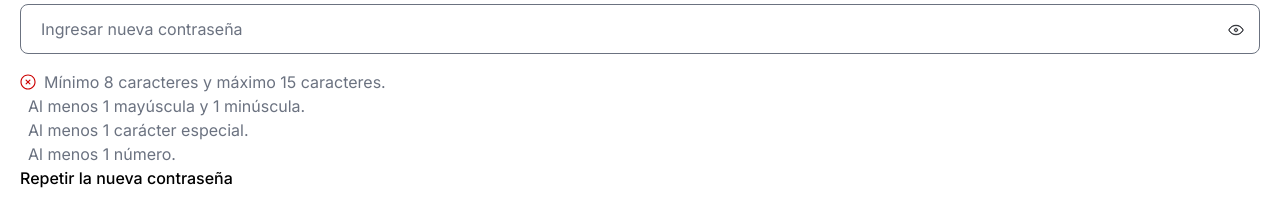
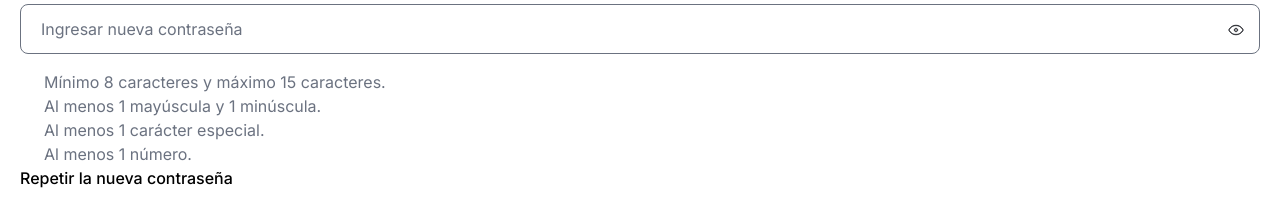
Before and after one commit to teamVoltix/voltix-front, an Angular app: page /new-password in a window 1280 px wide. Shown: the part 300-498 px from the top of the page. Built offline with nearby package versions, Linux system fonts and the light colour scheme.

Commit message:
validaciones de contraseña ok

```diff
--- a/src/app/auth/components/new-password/new-password.component.css
+++ b/src/app/auth/components/new-password/new-password.component.css
@@ -1,3 +1,25 @@
-.container{
+.container {
   height: calc(100vh - 52px);
 }
+
+.containerCheck {
+  display: flex;
+  flex-direction: column;
+}
+
+li {
+  display: flex;
+  align-items: center;
+  justify-content: space-between;
+}
+
+li div:first-child {
+  display: flex;
+  align-items: center;
+  justify-content: center;
+  width: 1rem;
+}
+
+li div:last-child {
+  flex: 1;
+}
--- a/src/app/auth/components/new-password/new-password.component.html
+++ b/src/app/auth/components/new-password/new-password.component.html
@@ -1,60 +1,196 @@
 <app-header></app-header>
 
 <section class="container pt-[50px] pb-[94px] px-5 relative">
-  <h2 class="text-2xl text-dark-text font-semibold mb-5">
-    Nueva contraseña
-  </h2>
+  <h2 class="text-2xl text-dark-text font-semibold mb-5">Nueva contraseña</h2>
 
   <form class="flex flex-col" action="" [formGroup]="newPasswordForm">
     <div>
-      <label for="email" class="block mb-[10px] text-base font-medium text-black">Email</label>
+      <label
+        for="email"
+        class="block mb-[10px] text-base font-medium text-black"
+        >Email</label
+      >
 
-      <input formControlName="email" type="email" id="email"
+      <input
+        formControlName="email"
+        type="email"
+        id="email"
         class="w-full bg-[#e8e9ed] border border-[#e8e9ed] text-dark-text text-base rounded-lg block px-5 py-3 mb-4 focus:outline-none focus:ring-0 focus:border-[#e8e9ed]"
-        placeholder="ejemplo@ejemplo.com" readonly [value]="userEmail" />
+        placeholder="ejemplo@ejemplo.com"
+        readonly
+        [value]="userEmail"
+      />
 
-      <app-input-password formControlName="newPassword" name="newPassword" label="Nueva contraseña"
-        placeholder="Ingresar nueva contraseña"></app-input-password>
+      <app-input-password
+        formControlName="newPassword"
+        name="newPassword"
+        label="Nueva contraseña"
+        placeholder="Ingresar nueva contraseña"
+      ></app-input-password>
 
+      <div class="containerCheck">
         <ul class="list-none p-0">
           <!-- Longitud mínima y máxima -->
           <li class="flex items-center">
+            <div class="flex items-center w-1/12">
               <img
-            *ngIf="newPasswordForm.get('newPassword')?.touched ? newPasswordForm.get('newPassword')?.hasError('lengthError') : true"
-            src="/assets/icons/redCrossCircle.svg" alt="Error: longitud incorrecta" class="w-4 h-4" />
-
+                *ngIf="
+                  newPasswordForm.get('newPassword')?.touched &&
+                  (newPasswordForm
+                    .get('newPassword')
+                    ?.hasError('lengthError') ||
+                    !newPasswordForm.get('newPassword')?.value)
+                "
+                src="/assets/icons/redCrossCircle.svg"
+                alt="Error: longitud incorrecta"
+                class="w-4 h-4"
+              />
               <img
-            *ngIf="newPasswordForm.get('newPassword')?.touched && !newPasswordForm.get('newPassword')?.hasError('lengthError')"
-            src="/assets/icons/greenCheckCircle.svg" alt="Correcto: longitud correcta" class="w-4 h-4" />
-
-          <span class="ml-2 text-base text-[#6b7280]">Mínimo 8 caracteres y máximo 15 caracteres.</span>
+                *ngIf="
+                  newPasswordForm.get('newPassword')?.touched &&
+                  !newPasswordForm
+                    .get('newPassword')
+                    ?.hasError('lengthError') &&
+                  newPasswordForm.get('newPassword')?.value
+                "
+                src="/assets/icons/greenCheckCircle.svg"
+                alt="Correcto: longitud correcta"
+                class="w-4 h-4"
+              />
+            </div>
+            <div class="ml-2 w-11/12">
+              <span class="text-base text-[#6b7280]">
+                Mínimo 8 caracteres y máximo 15 caracteres.
+              </span>
+            </div>
           </li>
 
           <!-- Mayúsculas y minúsculas -->
           <li class="flex items-center">
-          <span class="ml-2 text-base text-[#6b7280]">Al menos 1 mayúscula y 1 minúscula.</span>
+            <div class="flex items-center w-1/12">
+              <img
+                *ngIf="
+                  newPasswordForm.get('newPassword')?.touched &&
+                  (newPasswordForm
+                    .get('newPassword')
+                    ?.hasError('uppercaseError') ||
+                    !newPasswordForm.get('newPassword')?.value)
+                "
+                src="/assets/icons/redCrossCircle.svg"
+                alt="Error: falta mayúscula"
+                class="w-4 h-4"
+              />
+              <img
+                *ngIf="
+                  newPasswordForm.get('newPassword')?.touched &&
+                  !newPasswordForm
+                    .get('newPassword')
+                    ?.hasError('uppercaseError') &&
+                  newPasswordForm.get('newPassword')?.value
+                "
+                src="/assets/icons/greenCheckCircle.svg"
+                alt="Correcto: tiene al menos una mayúscula"
+                class="w-4 h-4"
+              />
+            </div>
+            <div class="ml-2 w-11/12">
+              <span class="text-base text-[#6b7280]">
+                Al menos 1 mayúscula y 1 minúscula.
+              </span>
+            </div>
           </li>
 
-
           <!-- Carácter especial -->
-        <li>
-          <span class="ml-2 text-base text-[#6b7280]">Al menos 1 carácter especial.</span>
+          <li class="flex items-center">
+            <div class="flex items-center w-1/12">
+              <img
+                *ngIf="
+                  newPasswordForm.get('newPassword')?.touched &&
+                  (newPasswordForm
+                    .get('newPassword')
+                    ?.hasError('specialCharacterError') ||
+                    !newPasswordForm.get('newPassword')?.value)
+                "
+                src="/assets/icons/redCrossCircle.svg"
+                alt="Error: falta carácter especial"
+                class="w-4 h-4"
+              />
+              <img
+                *ngIf="
+                  newPasswordForm.get('newPassword')?.touched &&
+                  !newPasswordForm
+                    .get('newPassword')
+                    ?.hasError('specialCharacterError') &&
+                  newPasswordForm.get('newPassword')?.value
+                "
+                src="/assets/icons/greenCheckCircle.svg"
+                alt="Correcto: tiene al menos un carácter especial"
+                class="w-4 h-4"
+              />
+            </div>
+            <div class="ml-2 w-11/12">
+              <span class="text-base text-[#6b7280]">
+                Al menos 1 carácter especial.
+              </span>
+            </div>
           </li>
 
           <!-- Números -->
-        <li>
-          <span class="ml-2 text-base text-[#6b7280]">Al menos 1 número.</span>
+          <li class="flex items-center">
+            <div class="flex items-center w-1/12">
+              <img
+                *ngIf="
+                  newPasswordForm.get('newPassword')?.touched &&
+                  (newPasswordForm
+                    .get('newPassword')
+                    ?.hasError('numberError') ||
+                    !newPasswordForm.get('newPassword')?.value)
+                "
+                src="/assets/icons/redCrossCircle.svg"
+                alt="Error: falta número"
+                class="w-4 h-4"
+              />
+              <img
+                *ngIf="
+                  newPasswordForm.get('newPassword')?.touched &&
+                  !newPasswordForm
+                    .get('newPassword')
+                    ?.hasError('numberError') &&
+                  newPasswordForm.get('newPassword')?.value
+                "
+                src="/assets/icons/greenCheckCircle.svg"
+                alt="Correcto: tiene al menos un número"
+                class="w-4 h-4"
+              />
+            </div>
+            <div class="ml-2 w-11/12">
+              <span class="text-base text-[#6b7280]"> Al menos 1 número. </span>
+            </div>
           </li>
+        </ul>
+      </div>
 
-      </ul>
-
-      <app-input-password formControlName="repeatPassword" name="repeatPassword" label="Repetir la nueva contraseña"
-        placeholder="Ingresar nueva contraseña"></app-input-password>
-      <div *ngIf="newPasswordForm.hasError('mismatch') && newPasswordForm.get('repeatPassword')?.touched"
-        class="text-red-500 text-sm">
+      <app-input-password
+        formControlName="repeatPassword"
+        name="repeatPassword"
+        label="Repetir la nueva contraseña"
+        placeholder="Ingresar nueva contraseña"
+      ></app-input-password>
+      <div
+        *ngIf="
+          newPasswordForm.hasError('mismatch') &&
+          newPasswordForm.get('repeatPassword')?.touched
+        "
+        class="text-red-500 text-sm"
+      >
         Las contraseñas no coinciden.
       </div>
     </div>
   </form>
-  <app-button text="Enviar" maxWidth="390px" [disabled]="!isFormValid" (click)="onSubmit()"></app-button>
+  <app-button
+    text="Enviar"
+    maxWidth="390px"
+    [disabled]="!isFormValid"
+    (click)="onSubmit()"
+  ></app-button>
 </section>
--- a/src/app/auth/components/new-password/new-password.component.ts
+++ b/src/app/auth/components/new-password/new-password.component.ts
@@ -50,9 +50,9 @@ export class NewPasswordComponent {
           [
             Validators.required,
             this.passwordLengthValidator,
-            this.uppercaseLowercaseValidator,
+            this.uppercaseValidator,
             this.numberValidator,
-            this.specialCharacterValidator
+            this.specialCharacterValidator,
           ],
         ],
         repeatPassword: ['', [Validators.required]],
@@ -93,36 +93,31 @@ export class NewPasswordComponent {
     }
   }
 
-
   //Validadores
   // Validador para la longitud mínima y máxima
   passwordLengthValidator(control: AbstractControl): ValidationErrors | null {
     const value = control.value;
     if (value && (value.length < 8 || value.length > 15)) {
-    return { 'lengthError': true };
+      return { lengthError: true };
     }
     return null;
   }
 
-uppercaseLowercaseValidator(): ValidatorFn {
-  return (control: AbstractControl): ValidationErrors | null => {
+  uppercaseValidator(control: AbstractControl): ValidationErrors | null {
     const value = control.value;
     const hasUppercase = /[A-Z]/.test(value); // Verificar si contiene al menos una mayúscula
-    const hasLowercase = /[a-z]/.test(value); // Verificar si contiene al menos una minúscula
 
-    // Si no tiene mayúscula o minúscula, se retorna el error
-    if (value && (!hasUppercase || !hasLowercase)) {
-      return { uppercaseLowercaseError: true }; // Error si falta mayúscula o minúscula
+    if (value && !hasUppercase) {
+      return { uppercaseError: true }; // Error si no contiene mayúscula
     }
 
-    return null;
-  };
+    return null; // Si pasa la validación, no hay error
   }
   // Validador para números
   numberValidator(control: AbstractControl): ValidationErrors | null {
     const value = control.value;
     if (value && !/\d/.test(value)) {
-    return { 'numberError': true };
+      return { numberError: true };
     }
     return null;
   }
@@ -131,7 +126,7 @@ uppercaseLowercaseValidator(): ValidatorFn {
   specialCharacterValidator(control: AbstractControl): ValidationErrors | null {
     const value = control.value;
     if (value && !/[!@#$%^&*(),.?":{}|<>]/.test(value)) {
-    return { 'specialCharacterError': true };
+      return { specialCharacterError: true };
     }
     return null;
   }
```
Lines whose indentation alone changed are shown as unchanged.
